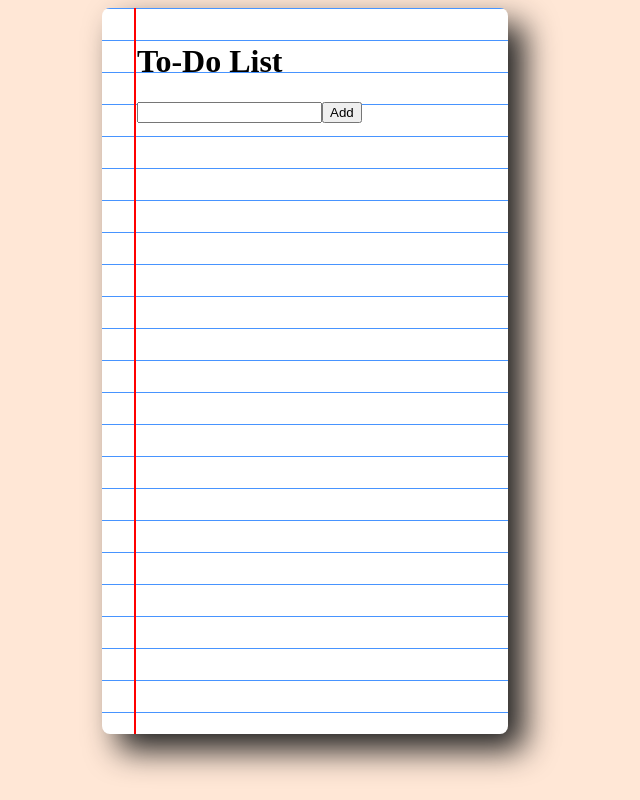
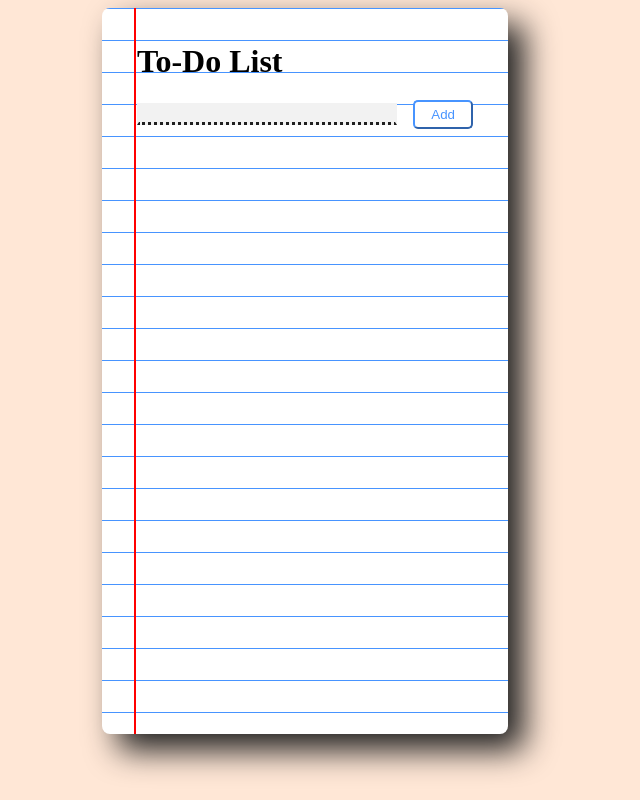
Before and after one commit to flwedu/to-do-list-react, a React (Vite) app: page / in a window 1280 px wide. Shown: the whole page, without its empty margins (335-975 px from the left). Built offline with nearby package versions, Linux system fonts and the light colour scheme; a web font is replaced by a local one.

Commit message:
refact: styles

```diff
--- a/src/index.scss
+++ b/src/index.scss
@@ -55,29 +55,29 @@ span {
   margin: 2rem;
 }
 
-.text_input {
-  height: 2rem;
-  margin: 1rem 0;
+form {
   display: flex;
   flex-direction: row;
   justify-content: space-between;
+  width: 100%;
+  height: 1rem;
   align-items: center;
+  padding: 0.3rem 0;
+}
 
-  input {
-    width: 80%;
+.text {
+  width: 75%;
   border-color: transparent;
   background-color: $input-color;
   border-bottom: $color--shadow dotted 3px;
 }
-
-  button {
-    width: 3.5rem;
+.button {
+  padding: 0.3rem 1rem;
   border-color: $lines;
   color: $lines;
-    border-radius: 2px;
+  border-radius: 5px;
   box-shadow: none;
   background-color: $app-bg-color;
-  }
 }
 
 ul {
@@ -101,7 +101,7 @@ li {
     justify-content: space-between;
   }
 
-  button {
+  .button {
     border: transparent;
     color: $margin-line;
     font-size: x-large;
```
Lines whose indentation alone changed are shown as unchanged.
